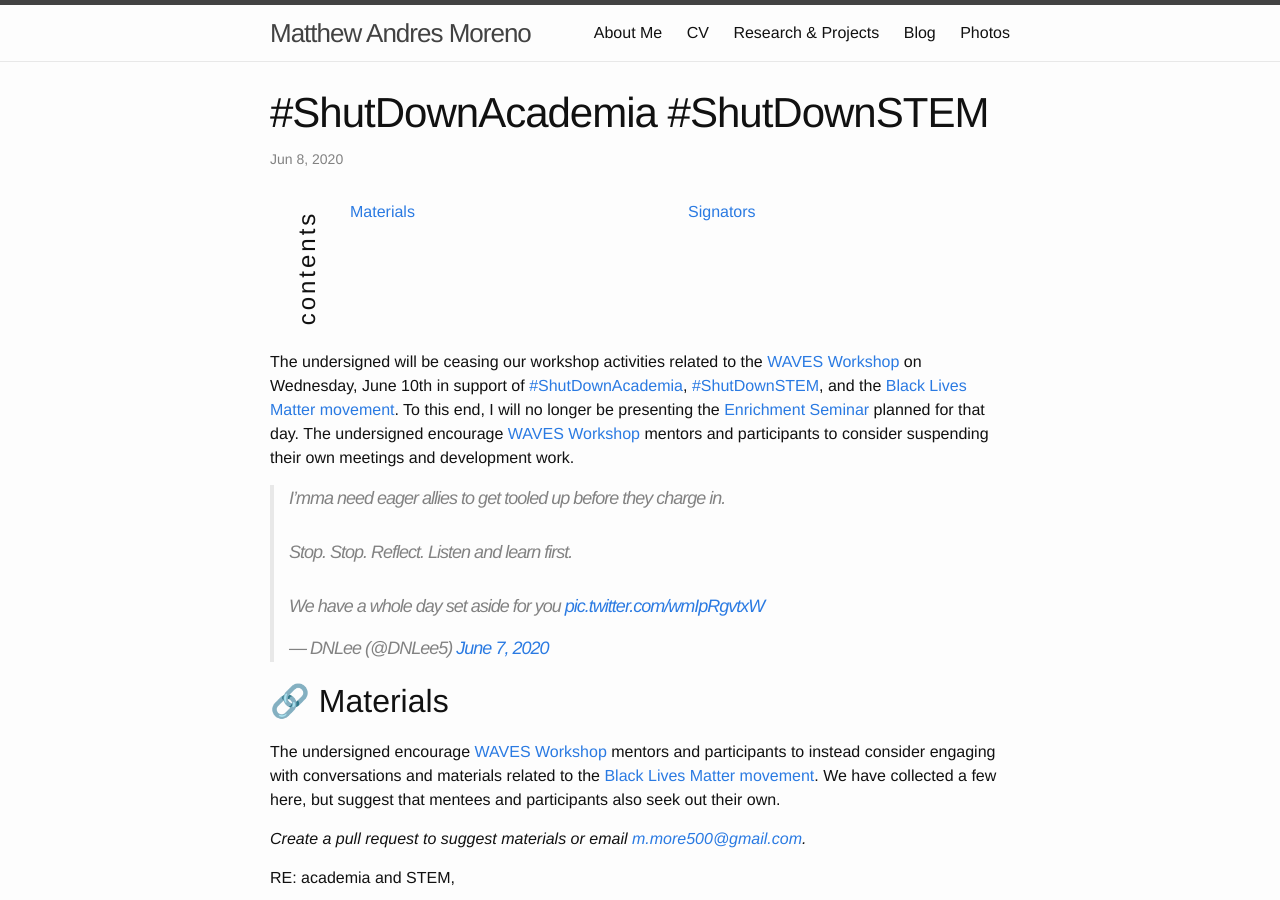
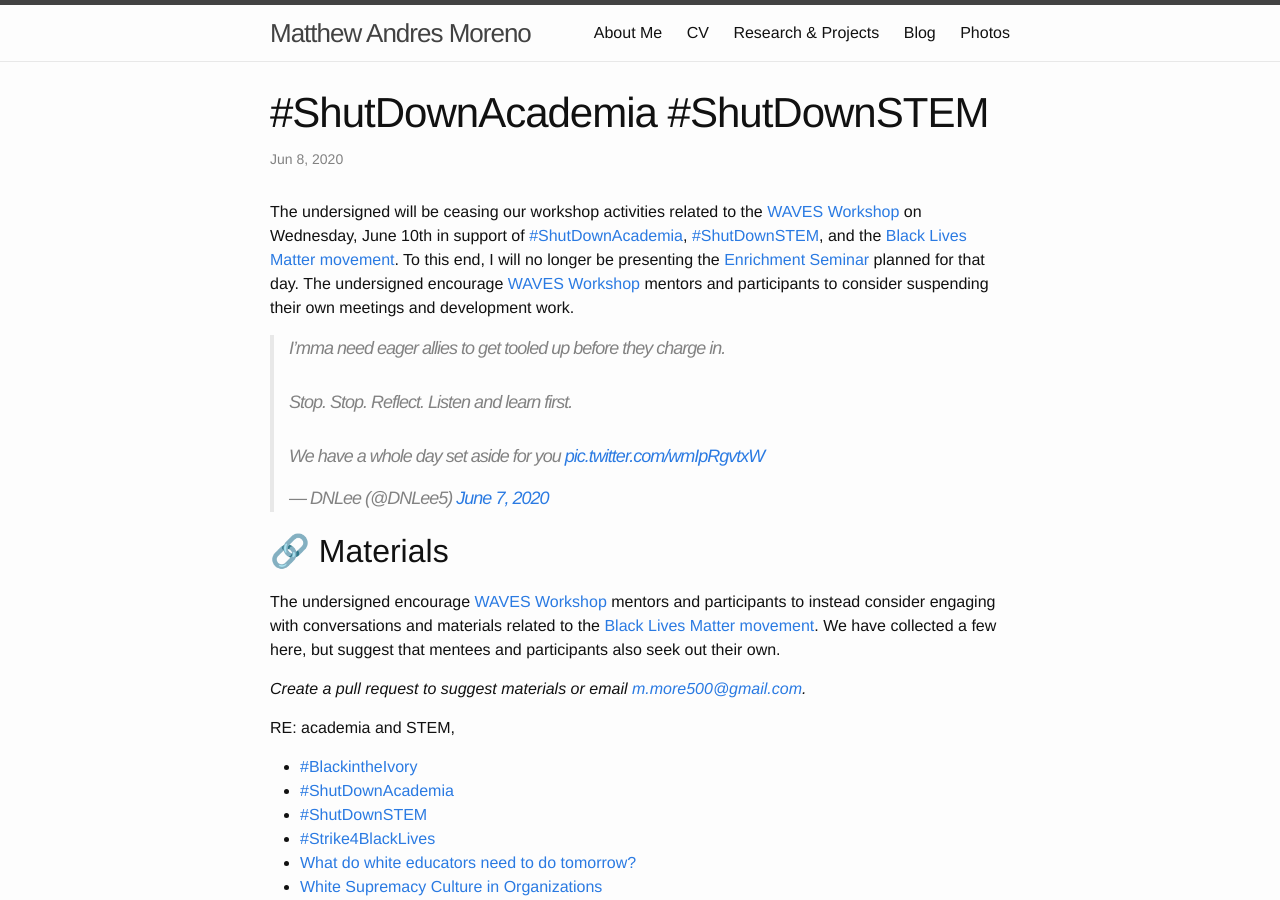
Before and after one commit to mmore500/mmore500.github.io, a Jekyll site: the page built from blog_personal/_posts/2020-06-08-shutdown-stem.md, in a window 1280 px wide and 900 px high. Built offline with Jekyll 4.4.1, drawn with Linux system fonts in a browser that asks for light colours; comment, search, counter and statistics services are not loaded; some of the changed lines change nothing that is shown.

Commit message:
Set no_toc

```diff
--- a/blog_personal/_posts/2020-06-08-shutdown-stem.md
+++ b/blog_personal/_posts/2020-06-08-shutdown-stem.md
@@ -2,6 +2,7 @@
 layout: post
 title: "#ShutDownAcademia #ShutDownSTEM"
 date: 2020-06-08
+no_toc: true
 ---
 
 The undersigned will be ceasing our workshop activities related to the [WAVES Workshop](https://github.com/mmore500/waves) on Wednesday, June 10th in support of [#ShutDownAcademia](https://twitter.com/hashtag/ShutDownAcademia), [#ShutDownSTEM](https://twitter.com/hashtag/ShutDownSTEM), and the [Black Lives Matter movement](https://blacklivesmatter.com/).
```
